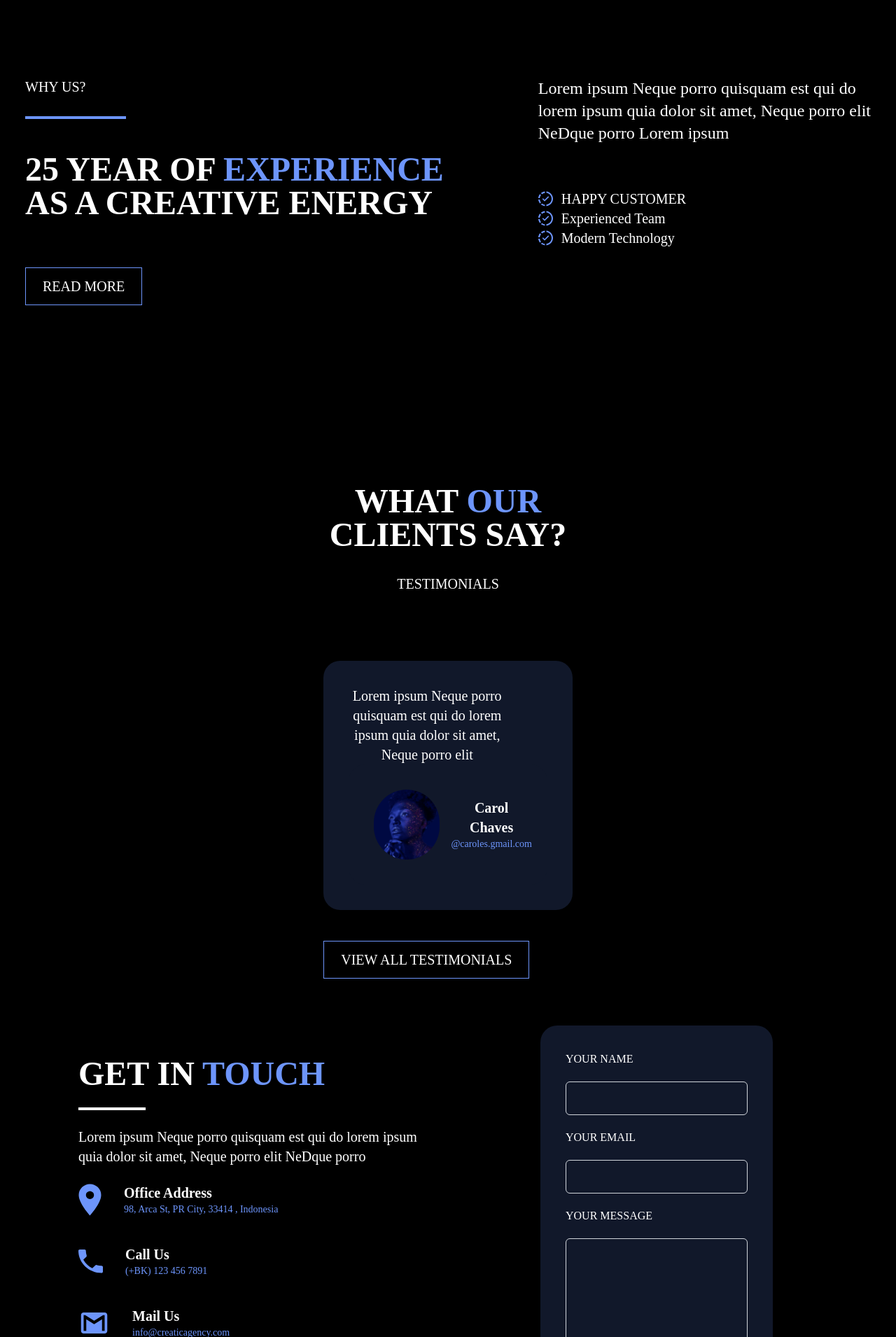
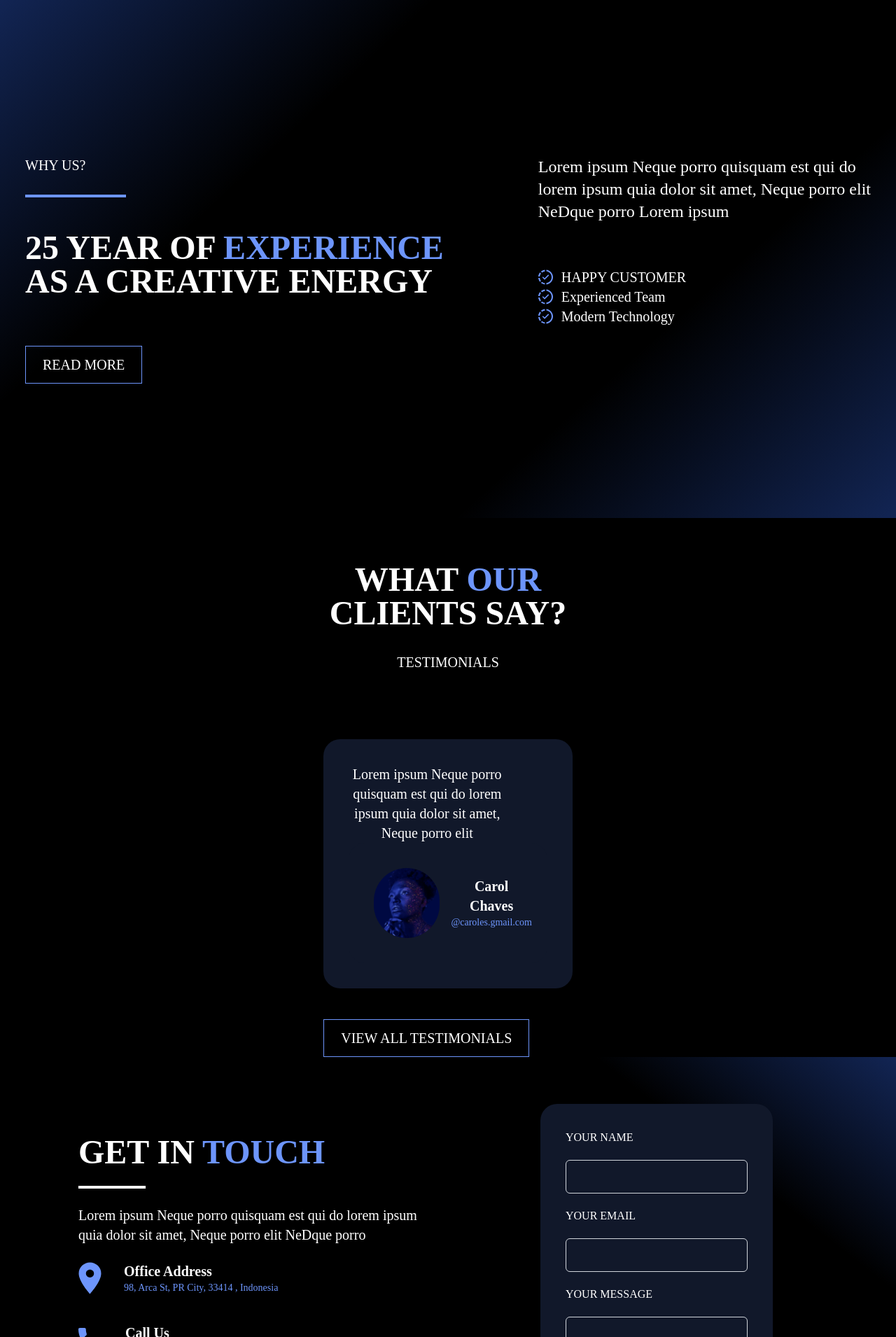
Before and after one commit to Trong-Tan/creatic-animation, a React (Vite) app: page / in a window 1280 px wide. Shown: the part 3670-5580 px from the top of the page at 70% size. Built offline with nearby package versions, Linux system fonts and the light colour scheme.

Commit message:
add responsive

```diff
--- a/src/components/AboutUs.tsx
+++ b/src/components/AboutUs.tsx
@@ -18,7 +18,9 @@ export default function AboutUs({ className }: Props) {
       <img
         src={aboutUs}
         alt="about-us"
-        className={`absolute w-full sm:w-1/2 xl:left-0 -z-20 ${inView ? 'animate-fade-right' : ''}`}
+        className={`absolute w-full sm:bg-gradient-liner sm:w-1/2 xl:left-0 -z-20 ${
+          inView ? 'animate-fade-right' : ''
+        }`}
       />
       <div
         className={`flex flex-col justify-center items-center text-center md:justify-start md:items-start md:text-left gap-6 xl:mt-36 w-full xl:ml-auto sm:w-1/2  ${
--- a/src/components/Contact.tsx
+++ b/src/components/Contact.tsx
@@ -53,7 +53,7 @@ export default function Contact({ className }: Props) {
           ))}
         </div>
       </div>
-      <div className="flex justify-center items-center xl:w-1/2 rounded-3xl bg-coner">
+      <div className="flex justify-center items-center xl:w-1/2  bg-gradient-liner-coner-contact">
         <form
           action=""
           className={`grid grid-flow-row bg-[#11182a] gap-5 w-full  h-auto p-9 xl:mr-44 2xl:ml-9 2xl:my-32 2xl:mr-80 rounded-3xl ${
--- a/src/components/Footer.tsx
+++ b/src/components/Footer.tsx
@@ -21,8 +21,7 @@ export default function Footer({ className }: Props) {
   console.log(ref)
   return (
     <div className={twMerge('', className)} id="footer" ref={ref}>
-      {inView && (
-        <div className="flex flex-col justify-center items-center text-center">
+      <div className="flex flex-col justify-center bg-gradient-liner-coner-footer items-center text-center">
         <p className="text-5xl font-[700]  text-primary">CREATIC</p>
         <p className="text-sm font-normal text-white"> Creative Agency </p>
         <div className=" h-1 w-24 bg-white mt-5 " />
@@ -44,7 +43,6 @@ export default function Footer({ className }: Props) {
         </div>
         <p className="text-sm pb-10">Copyright © 2003-2023 Creatic Agency All rights reserved.</p>
       </div>
-      )}
     </div>
   )
 }
--- a/src/components/WhyUs.tsx
+++ b/src/components/WhyUs.tsx
@@ -15,12 +15,15 @@ export default function AboutUs({ className }: Props) {
   console.log(ref)
   return (
     <div
-      className={twMerge('grid grid-flow-row sm:grid-flow-col gap-12 sm:px-9 2xl:px-68 ', className)}
+      className={twMerge(
+        'grid grid-flow-row sm:grid-flow-col bg-gradient-liner-coner-whyus gap-12 sm:px-9 2xl:px-68 ',
+        className
+      )}
       id="why-us"
       ref={ref}
     >
       <div
-        className={`flex flex-col justify-center items-center text-center md:justify-start md:items-start md:text-left gap-6  mr-16 w-fit ${
+        className={`flex flex-col justify-center items-center text-center md:justify-start md:items-start md:text-left gap-6  pr-16 w-fit ${
           inView ? 'animate-fade-up' : ''
         }`}
       >
--- a/src/index.tsx
+++ b/src/index.tsx
@@ -22,9 +22,9 @@ function App() {
       <AboutUs className="mt-20 md:mt-48 lg:mt-70" />
       <OurServices className="mt-20 md:mt-48 lg:mt-60" />
       <SectionDetail className="mt-36" />
-      <OurWork className="mt-36 mb-28" />
-      <WhyUs className="mt-28" />
-      <OurClient className="mt-20 lg:mt-48" />
+      <OurWork className="mt-36 " />
+      <WhyUs className="pt-56 pb-20 lg:pb-48" />
+      <OurClient className="" />
       <Contact />
       <Footer className="mt-32" />
     </div>
--- a/src/style.css
+++ b/src/style.css
@@ -2,7 +2,21 @@
 @tailwind components;
 @tailwind utilities;
 
-/* .bg-gradient-liner {
+.bg-gradient-liner {
   width: 100%;
-  background: linear-gradient(58deg, rgba(0, 0, 0, 0) 60%, rgba(55, 112, 255, 0.548) 170%);
-} */
+  background: linear-gradient(282deg, rgba(0, 0, 0, 0) 60%, rgba(55, 112, 255, 0.548) 170%);
+}
+
+.bg-gradient-liner-coner-whyus {
+  width: 100%;
+  background: linear-gradient(317deg, rgba(0, 0, 0, 0) 70%, rgba(55, 112, 255, 0.548) 120%),
+    linear-gradient(138deg, rgba(0, 0, 0, 0) 70%, rgba(55, 112, 255, 0.548) 120%);
+}
+.bg-gradient-liner-coner-contact {
+  width: 100%;
+  background: linear-gradient(38deg, rgba(0, 0, 0, 0) 70%, rgba(55, 112, 255, 0.548) 120%);
+}
+.bg-gradient-liner-coner-footer {
+  width: 100%;
+  background: linear-gradient(180deg, rgba(0, 0, 0, 0) 10%, rgba(55, 112, 255, 0.548) 290%);
+}
```
Lines whose indentation alone changed are shown as unchanged.
